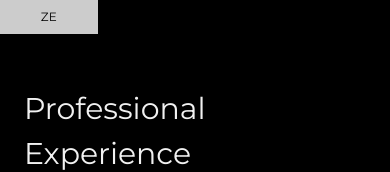
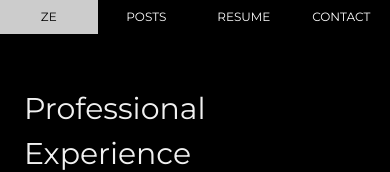
Before and after one commit to zelmetennani/zelmetennani.github.io, a plain HTML site: page resume.html in a window 390 px wide. Shown: the top 172 px of the page. Drawn offline with nearby package versions, Linux system fonts and the light colour scheme.

Commit message:
Update resume.html
Added tabs for mobile

```diff
--- a/resume.html
+++ b/resume.html
@@ -39,6 +39,10 @@ body, h1,h2,h3,h4,h5,h6 {font-family: "Montserrat", sans-serif}
 <div class="w3-top w3-hide-large w3-hide-medium" id="myNavbar">
   <div class="w3-bar w3-black w3-opacity w3-hover-opacity-off w3-center w3-small">
     <a href="https://zackelmet.xyz/" class="w3-bar-item w3-button" style="width:25% !important">ZE</a>
+    <a href="posts.html" class="w3-bar-item w3-button" style="width:25% !important">POSTS</a>
+    <a href="resume.html" class="w3-bar-item w3-button" style="width:25% !important">RESUME</a>
+    <a href="index.html#contact" class="w3-bar-item w3-button" style="width:25% !important">CONTACT</a>
+  </div>
   </div>
 </div>
 
```
